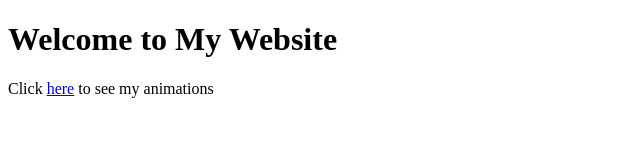
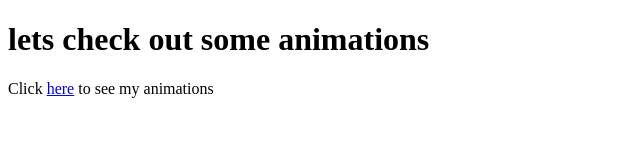
Before and after one commit to smitareddy/myanimations, a plain HTML site: page index.html in a window 1280 px wide. Shown: the whole page, without its empty margins (0-640 px from the left). Drawn offline with Linux system fonts and the light colour scheme.

Commit message:
index.html

```diff
--- a/index.html
+++ b/index.html
@@ -6,7 +6,7 @@
     <title>smisanimationskills</title>
   </head>
   <body>
-    <h1>Welcome to My Website</h1>
+    <h1>lets check out some animations</h1>
     <p>Click <a href="animation.html">here</a> to see my animations</p>
   </body>
 </html>
```
